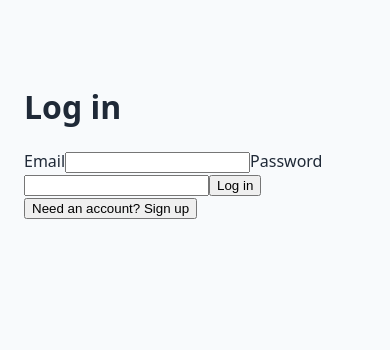
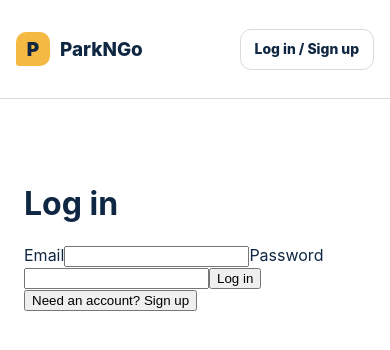
Before and after one commit to TTP-Capstone-III/Frontend, a React (Vite) app: page /auth in a window 390 px wide. Shown: the top 350 px of the page. Built offline with nearby package versions, Linux system fonts and the light colour scheme; no server answers.

Commit message:
feat: add authenticated responsive navbar

```diff
--- a/src/App.jsx
+++ b/src/App.jsx
@@ -1,12 +1,13 @@
 import { Navigate, Route, Routes } from "react-router-dom";
 import ProtectedRoute from "./components/ProtectedRoute.jsx";
+import Navbar from "./components/Navbar.jsx";
 import AuthPage from "./pages/AuthPage";
 import { useAuth } from "./context/AuthContext";
 
 export default function App() {
-  // Read the authentication state and actions supplied by AuthProvider.
+  // Read the authentication state supplied by AuthProvider.
   // reads the values supplied by:  <AuthContext.Provider value={{ user, loading, login, signup, logout }}></AuthContext.Provider>
-  const { user, loading, logout } = useAuth();
+  const { user, loading } = useAuth();
 
   if (loading) {
     // Avoid redirecting before the initial session check finishes.
@@ -18,6 +19,9 @@ export default function App() {
   }
 
   return (
+    <div className="app-shell">
+      <Navbar />
+
       <Routes>
         <Route
           path="/auth"
@@ -32,10 +36,6 @@ export default function App() {
                 {/* ?. avoids a crash if user is null before the redirect. */}
                 <h1>Welcome, {user?.name}</h1>
                 <p>{user?.email}</p>
-
-              <button type="button" onClick={logout}>
-                Log out
-              </button>
               </main>
             </ProtectedRoute>
           }
@@ -60,5 +60,6 @@ export default function App() {
         {/* Send unknown URLs through the same login-based root redirect. */}
         <Route path="*" element={<Navigate to="/" replace />} />
       </Routes>
+    </div>
   );
 }
--- /dev/null
+++ b/src/components/Navbar.jsx
@@ -0,0 +1,35 @@
+import { NavLink } from "react-router-dom";
+import { useAuth } from "../context/AuthContext";
+import "../styles/components/navbar.css";
+
+export default function Navbar() {
+  const { user, logout } = useAuth();
+  return (
+    <nav className="site-navbar">
+      <NavLink className="navbar-brand" to="/">
+        <span className="navbar-brand-mark">P</span>
+        <span>ParkNGo</span>
+      </NavLink>
+      {user ? (
+        <div className="navbar-actions">
+          <NavLink className="navbar-link" to="/driver">
+            Driver
+          </NavLink>
+          <NavLink className="navbar-link" to="/host">
+            Host
+          </NavLink>
+
+          <span className="navbar-user">Hi, {user.name}</span>
+
+          <button type="button" onClick={logout} className="navbar-button">
+            Log out
+          </button>
+        </div>
+      ) : (
+        <NavLink className="navbar-button" to="/auth">
+          Log in / Sign up
+        </NavLink>
+      )}
+    </nav>
+  );
+}
--- a/src/main.jsx
+++ b/src/main.jsx
@@ -3,7 +3,7 @@ import { createRoot } from "react-dom/client";
 import { BrowserRouter } from "react-router-dom";
 import { AuthProvider } from "./context/AuthContext.jsx";
 import App from "./App.jsx";
-import "./styles.css";
+import "./styles/global.css";
 
 // BrowserRouter enables routes; AuthProvider supplies shared session state.
 createRoot(document.getElementById("root")).render(
--- a/src/styles.css
+++ /dev/null
@@ -1,15 +0,0 @@
-:root {
-  font-family: system-ui, sans-serif;
-  color: #1f2937;
-  background: #f8fafc;
-}
-
-body {
-  margin: 0;
-}
-
-main {
-  max-width: 48rem;
-  margin: 0 auto;
-  padding: 4rem 1.5rem;
-}
--- /dev/null
+++ b/src/styles/components/navbar.css
@@ -0,0 +1,104 @@
+.site-navbar {
+    position: sticky;
+    z-index: 30;
+    top: 0;
+    min-height: 74px;
+    display: flex;
+    align-items: center;
+    justify-content: space-between;
+    gap: 2rem;
+    padding: 0 2rem;
+    background: rgba(255, 255, 255, 0.94);
+    border-bottom: 1px solid var(--navy-line);
+    backdrop-filter: blur(16px);
+}
+
+.navbar-brand {
+    display: inline-flex;
+    align-items: center;
+    gap: 0.625rem;
+    color: var(--navy);
+    font-size: 1.18rem;
+    font-weight: 850;
+    text-decoration: none;
+    white-space: nowrap;
+}
+
+.navbar-brand-mark {
+    width: 34px;
+    height: 34px;
+    display: grid;
+    place-items: center;
+    color: var(--navy);
+    background: var(--amber);
+    border-radius: 10px 10px 10px 3px;
+    font-weight: 900;
+}
+
+.navbar-actions {
+    display: flex;
+    align-items: center;
+    gap: 0.625rem;
+}
+
+.navbar-link {
+    padding: 0.5625rem 0.875rem;
+    color: var(--navy-muted);
+    border-radius: 9px;
+    font-size: 0.9rem;
+    font-weight: 750;
+    text-decoration: none;
+    transition:
+        color 0.16s ease,
+        background 0.16s ease;
+}
+
+.navbar-link:hover {
+    color: var(--navy);
+    background: var(--amber-soft);
+}
+
+.navbar-link[aria-current="page"] {
+    color: var(--navy);
+    background: var(--amber-soft);
+}
+
+.navbar-user {
+    margin-left: 0.25rem;
+    color: var(--navy-muted);
+    font-size: 0.88rem;
+}
+
+.navbar-button {
+    min-height: 39px;
+    display: inline-flex;
+    align-items: center;
+    justify-content: center;
+    padding: 0 0.875rem;
+    color: var(--navy);
+    background: transparent;
+    border: 1px solid var(--navy-line);
+    border-radius: 11px;
+    font: inherit;
+    font-size: 0.87rem;
+    font-weight: 800;
+    text-decoration: none;
+    cursor: pointer;
+}
+
+.navbar-button:hover {
+    background: var(--amber-soft);
+}
+
+@media (max-width: 700px) {
+    .site-navbar {
+        flex-wrap: wrap;
+        gap: 0.75rem;
+        padding: 0.75rem 1rem;
+    }
+
+    .navbar-actions {
+        flex-wrap: wrap;
+        justify-content: flex-end;
+    }
+}
--- /dev/null
+++ b/src/styles/global.css
@@ -0,0 +1,24 @@
+:root {
+    font-family:
+        Inter, ui-sans-serif, system-ui, -apple-system, BlinkMacSystemFont,
+        "Segoe UI", sans-serif;
+    color: var(--navy);
+    background: var(--white);
+
+    --navy: #0f2742;
+    --white: #ffffff;
+    --amber: #f4b942;
+    --navy-muted: rgba(15, 39, 66, 0.68);
+    --navy-line: rgba(15, 39, 66, 0.16);
+    --amber-soft: rgba(244, 185, 66, 0.22);
+}
+
+body {
+    margin: 0;
+}
+
+main {
+    max-width: 48rem;
+    margin: 0 auto;
+    padding: 4rem 1.5rem;
+}
```
Lines whose indentation alone changed are shown as unchanged.
